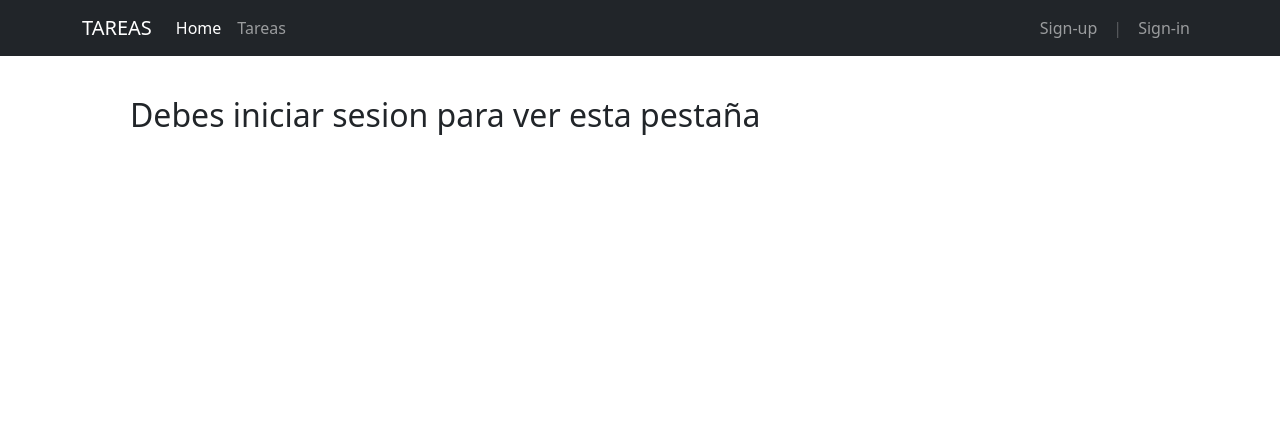
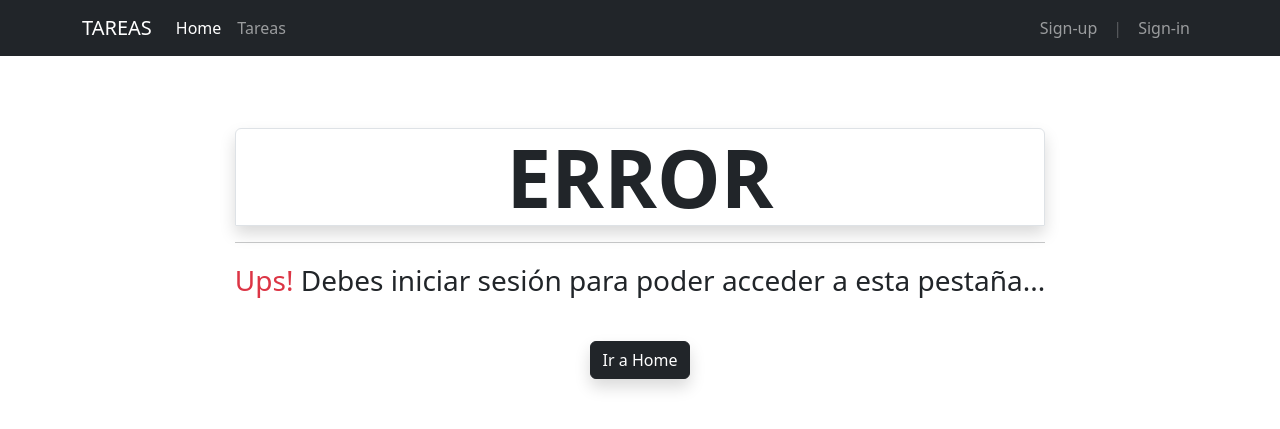
Before and after one commit to naorlando/proyecto-pyhton-grupo7, a Django app: page /tareas/crear in a window 1280 px wide. Shown: the top 429 px of the page. Run offline with Django 4.2, Linux system fonts and the light colour scheme; some libraries are stand-ins or nearby versions.

Commit message:
cambios en paginas de error
agrego mensajes más específicos a la hora de mostrar que hubo un error en pantalla. También aplica a las páginas donde se requiere iniciar sesión

```diff
--- a/proyecto_python/ProyectoWebApp/models.py
+++ b/proyecto_python/ProyectoWebApp/models.py
@@ -21,7 +21,7 @@ class Database():
         self.connection = pymysql.connect(
         host='localhost',
         user='root',
-        password='1234',
+        password='',
         db='usuariospython'
     )
     #chequeo que la bbdd este en funcionamiento, sino no se conecta
--- a/proyecto_python/ProyectoWebApp/static/data.json
+++ /dev/null
@@ -1 +0,0 @@
-https://www.discoduroderoer.es/ejercicios-propuestos-y-resueltos-sakila-mysql/
--- a/proyecto_python/ProyectoWebApp/templates/creartarea.html
+++ b/proyecto_python/ProyectoWebApp/templates/creartarea.html
@@ -111,7 +111,7 @@
 
     </div>
     {% else %}
-    <h2 class="row mx-5 my-3" >Debes iniciar sesion para ver esta pestaña</h2>
+      {% include 'error_sesion.html' %}
     {% endif %}
   </div>
 </div>
--- a/proyecto_python/ProyectoWebApp/templates/error.html
+++ b/proyecto_python/ProyectoWebApp/templates/error.html
@@ -11,7 +11,7 @@
                     <hr>
                     <p class="fs-3"> <span class="text-danger">Ups!</span> Algo salió mal...</p>
                     <p class="lead">
-                        Parece que ocurrió un error en la última acción que intentaste realizar.
+                        {{ mensaje }}
                       </p>
                     <a href="/" class="btn btn-dark shadow mt-4">Ir a Home</a>
                 </div>
--- /dev/null
+++ b/proyecto_python/ProyectoWebApp/templates/error_sesion.html
@@ -0,0 +1,8 @@
+<div class="d-flex align-items-center justify-content-center my-5">
+    <div class="text-center">
+        <h1 class="display-1 fw-bold border rounded-top shadow">ERROR</h1>
+        <hr>
+        <p class="fs-3"> <span class="text-danger">Ups!</span> Debes iniciar sesión para poder acceder a esta pestaña...</p>
+        <a href="/" class="btn btn-dark shadow mt-4">Ir a Home</a>
+    </div>
+</div>
--- a/proyecto_python/ProyectoWebApp/templates/modificartarea.html
+++ b/proyecto_python/ProyectoWebApp/templates/modificartarea.html
@@ -53,7 +53,7 @@
         </div>
   </form>
   {% else %}
-  <h2 class="row mx-5 my-3" >Debes iniciar sesion para ver esta pestania</h2>
+    {% include 'error_sesion.html' %}
   {% endif %}
 </div>
 
--- a/proyecto_python/ProyectoWebApp/views.py
+++ b/proyecto_python/ProyectoWebApp/views.py
@@ -129,14 +129,14 @@ def modificar_tarea(request, id):
             fecha_inicio_m = fecha_inicio_aux + ' ' + hora_inicio_aux
             fecha_fin_m = request.POST.get('fecha_fin')
             db.update_tarea(id, nombre_tarea_m, prioridad_m,
-                            descripcion_m, fecha_inicio_m, fecha_fin_m, username_m)
+                            descripcion_m, fecha_inicio_m, fecha_fin_m)
 
             return redirect('/tareas')
 
         except:
 
-            print('Error al modificar tarea')
-            return redirect('PaginaError')
+            mensaje = 'Hubo un error al intentar modificar la tarea: ' + tarea[1]
+            return render(request,'error.html',{'mensaje': mensaje})
 
 
     return render(request, 'modificartarea.html', data)
@@ -151,8 +151,8 @@ def modificar_estado(request, id, estado):
 
     except:
 
-        print('Error al modificar el estado de la tarea')
-        return redirect('PaginaError')
+        mensaje = 'Hubo un error al modificar el estado de la tarea'
+        return render(request,'error.html',{'mensaje': mensaje})
 
     return redirect('/tareas/' + str(id))
 
@@ -166,8 +166,8 @@ def archivar_tarea(request, id):
 
     except:
 
-        print('Error al archivar la tarea')
-        return redirect('PaginaError')
+        mensaje = 'Hubo un error al intentar archivar la tarea'
+        return render(request,'error.html',{'mensaje': mensaje})
 
     return redirect('/tareas/' + str(id))
 
@@ -181,8 +181,8 @@ def desarchivar_tarea(request, id):
 
     except:
 
-        print('Error al desarchivar la tarea')
-        return redirect('PaginaError')
+        mensaje = 'Hubo un error al intentar desarchivar la tarea'
+        return render(request,'error.html',{'mensaje': mensaje})
 
     return redirect('/tareas/' + str(id))
 
@@ -193,44 +193,47 @@ def crear_tarea(request):
 
     if request.method == "POST":
 
-        # if request.POST.get('archivoJson'):
         form = TareaJsonForm(request.POST, request.FILES)
 
         # En caso de utilizar el formulario input file
         if form.is_valid():
 
-            # Crea el archivo data.json con la info recibida y lo cierra
-            tareaJson = open('ProyectoWebApp/static/data.json', "wb+")
-            for i in request.FILES['file'].chunks():
-                tareaJson.write(i)
-            tareaJson.close()
+            try:
+                # Crea el archivo data.json con la info recibida y lo cierra
+                tareaJson = open('ProyectoWebApp/static/data.json', "wb+")
+                for i in request.FILES['file'].chunks():
+                    tareaJson.write(i)
+                tareaJson.close()
 
-            # Abre el archivo cerado, lo lee y almacena como str en una variable, y lo cierra
-            tareaJson = open('ProyectoWebApp/static/data.json', "r")
-            tareas = tareaJson.read()
-            tareaJson.close()
+                # Abre el archivo cerado, lo lee y almacena como str en una variable, y lo cierra
+                tareaJson = open('ProyectoWebApp/static/data.json', "r")
+                tareas = tareaJson.read()
+                tareaJson.close()
 
-            # Transformama el json leido a un diccionario, lo recorre y almacena cada valor
-            try:
-                data = json.loads(tareas)
-                username_m = request.user.username
-                for i in data:
-                    nombre_tarea_m = i['nombre_tarea']
-                    descripcion_m = i['descripcion']
-                    fecha_inicio_m = i['fecha_inicio']
-                    fecha_fin_m = i['fecha_fin']
-                    prioridad_m = i['prioridad']
-                    db.create_tarea(nombre_tarea_m, prioridad_m,
-                                    descripcion_m, fecha_inicio_m, fecha_fin_m, username_m)
+                # Transformama el json leido a un diccionario, lo recorre y almacena cada valor
+                try:
+                    data = json.loads(tareas)
+                    username_m = request.user.username
+                    for i in data:
+                        nombre_tarea_m = i['nombre_tarea']
+                        descripcion_m = i['descripcion']
+                        fecha_inicio_m = i['fecha_inicio']
+                        fecha_fin_m = i['fecha_fin']
+                        prioridad_m = i['prioridad']
+                        db.create_tarea(nombre_tarea_m, prioridad_m,
+                                        descripcion_m, fecha_inicio_m, fecha_fin_m, username_m)
 
-                # Elimina el archivo
-                remove('ProyectoWebApp/static/data.json')
+                    # Elimina el archivo
+                    remove('ProyectoWebApp/static/data.json')
 
-                return redirect('/tareas')
+                    return redirect('/tareas')
 
+                except:
+                    mensaje = 'Error al crear tarea mediante archivo JSON'
+                    return render(request,'error.html',{'mensaje': mensaje})
             except:
-                print('Error al crear tarea mediante archivo JSON')
-                return redirect('PaginaError')
+                mensaje = 'Error al intentar abrir el archivo'
+                return render(request,'error.html',{'mensaje': mensaje})
 
         # En caso de utilizar el formulario manual
         else:
@@ -250,8 +253,8 @@ def crear_tarea(request):
                 return redirect('/tareas')
             except:
 
-                print('Error al crear tarea')
-                return redirect('PaginaError')
+                mensaje = 'Error al crear la tarea'
+                return render(request,'error.html',{'mensaje': mensaje})
 
     return render(request, 'creartarea.html', {'form': form})
 
@@ -286,8 +289,14 @@ def scanner(request):
 
         cv.imshow("Result", img)
         if cv.waitKey(1) & 0xFF == ord('q'):
-            cv.imwrite('ProyectoWebApp/static/tarea.jpg', imgAdaptativeThre)
-            break
+            try:
+                cv.imwrite('ProyectoWebApp/static/tarea.jpg', imgAdaptativeThre)
+                break
+            except:
+                cap.release() #dejo de grabar
+                cv.destroyAllWindows() #con esta linea ya deja abrir mas de una vez para escanear
+                mensaje = 'Hubo un error al iniciar la cámara'
+                return render(request,'error.html',{'mensaje': mensaje})
 
     cap.release() #dejo de grabar
     cv.destroyAllWindows() #con esta linea ya deja abrir mas de una vez para escanear
@@ -296,7 +305,7 @@ def scanner(request):
     myconfig = r"--psm 6 --oem 3"
     pytesseract.pytesseract.tesseract_cmd = 'C:/Program Files/Tesseract-OCR/tesseract.exe'
 
-    text = pytesseract.image_to_string(PIL.Image.open('ProyectoWebApp/static/tarea.jpg'), lang='spa', config=myconfig)
+    text = pytesseract.image_to_string(PIL.Image.open('ProyectoWebApp/static/tarea.jpg'), lang='eng', config=myconfig)
 
     texto_limpio = text.replace("\n\n", "\n")
     lineas = texto_limpio.split('\n')
@@ -307,9 +316,9 @@ def scanner(request):
 
         nombre_tarea_m = lineas[0]
         descripcion_m = lineas[1]
-        fecha_inicio_m = lineas[2]
-        fecha_fin_m = lineas[3]
-        prioridad_m = lineas[4]
+        fecha_inicio_m = datetime.now
+        fecha_fin_m = lineas[2]
+        prioridad_m = lineas[3]
 
         db.create_tarea(nombre_tarea_m,prioridad_m,descripcion_m,fecha_inicio_m,fecha_fin_m,username_m)
         remove('ProyectoWebApp/static/tarea.jpg')
@@ -318,8 +327,11 @@ def scanner(request):
 
     except:
         print('Error al crear tarea mediante WebCam')
+        print(lineas)
         remove('ProyectoWebApp/static/tarea.jpg')
-        return redirect('PaginaError')
+        mensaje = 'Hubo un error al intentar crear la tarea'
+        return render(request,'error.html',{'mensaje': mensaje})
+
 
 def eliminar_tarea(request, id):
     db = Database()
@@ -333,21 +345,25 @@ def tarea_id(request, id):
     tarea = db.get_tarea(id)
     # prod = Item.objects.get(idproducto = id)
 
-    fecha_inicio_t = tarea[3].strftime('%Y-%m-%d')
-    hora_inicio_t = tarea[3].strftime('%H:%M')
-    fecha_fin_t = tarea[4].strftime('%Y-%m-%d')
-    usuario = db.get_user(tarea[7])
+    try:
+        fecha_inicio_t = tarea[3].strftime('%Y-%m-%d')
+        hora_inicio_t = tarea[3].strftime('%H:%M')
+        fecha_fin_t = tarea[4].strftime('%Y-%m-%d')
+        usuario = db.get_user(tarea[7])
 
-    data = {
-        'tarea': tarea,
-        'archivado': tarea[8],
-        'prioridad': convertir_prioridad(tarea[6]),
-        'estado': convertir_estado(tarea[5]),
-        'fecha_inicio_t': fecha_inicio_t,
-        'hora_inicio_t': hora_inicio_t,
-        'fecha_fin_t': fecha_fin_t,
-        'usuario': usuario
-    }
+        data = {
+            'tarea': tarea,
+            'archivado': tarea[8],
+            'prioridad': convertir_prioridad(tarea[6]),
+            'estado': convertir_estado(tarea[5]),
+            'fecha_inicio_t': fecha_inicio_t,
+            'hora_inicio_t': hora_inicio_t,
+            'fecha_fin_t': fecha_fin_t,
+            'usuario': usuario
+        }
+    except:
+        mensaje = 'Hubo un error al intentar abrir la tarea: ' + tarea[1]
+        return render(request,'error.html',{'mensaje': mensaje})
 
     return render(request, 'tareaid.html', data)
 
--- a/proyecto_python/proyecto_python/settings.py
+++ b/proyecto_python/proyecto_python/settings.py
@@ -81,7 +81,7 @@ DATABASES = {
         'ENGINE': 'django.db.backends.mysql',
         'NAME': 'usuariospython',
         'USER': 'root',
-        'PASSWORD':'1234',
+        'PASSWORD':'',
         'HOST': 'localhost',   # Or an IP Address that your DB is hosted on
         'PORT': '3306',
     }
```
